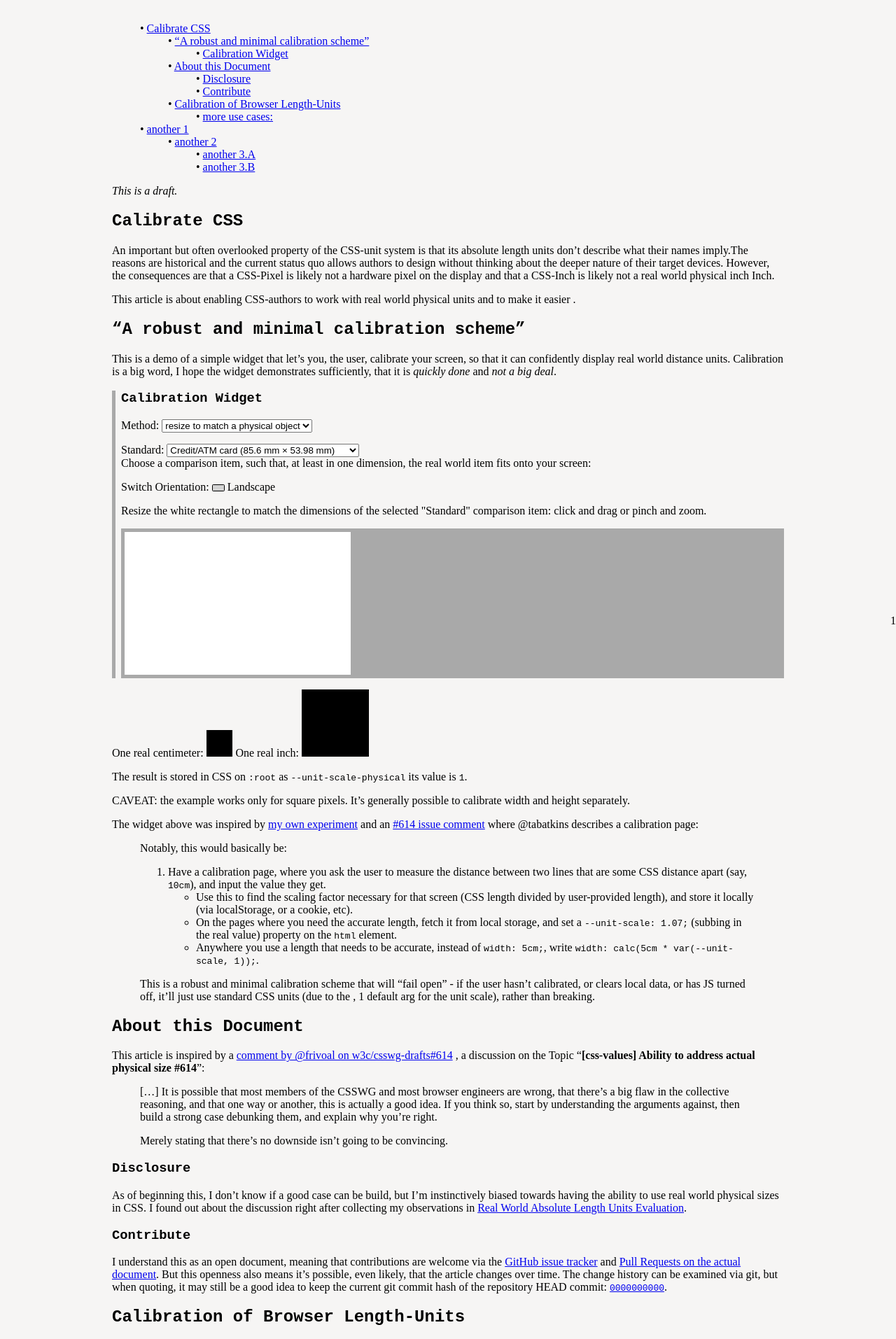
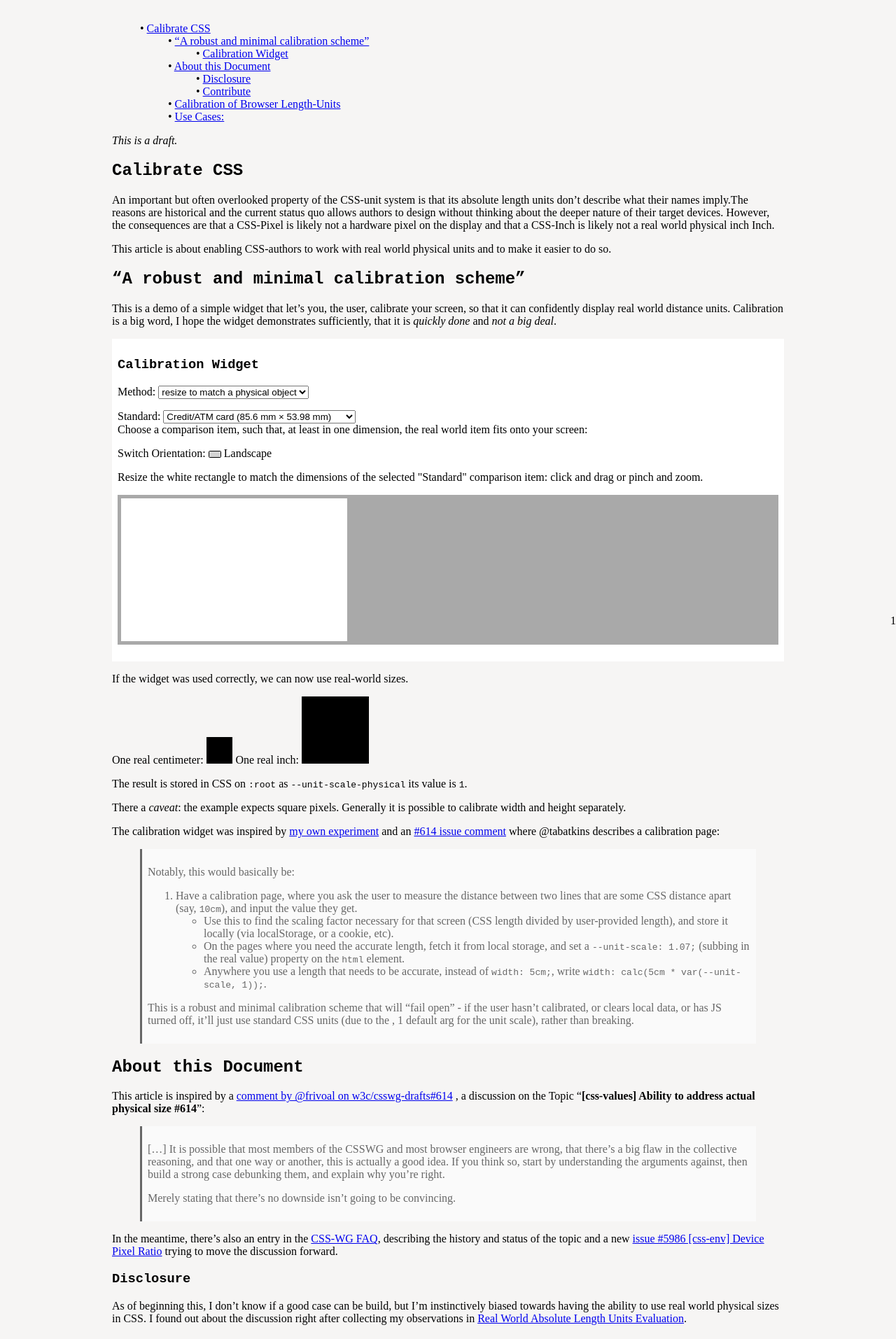
Before and after one commit to graphicore/varla-varfo, a Jekyll site: the page built from explorations/calibrate/index.md, in a window 1280 px wide. Shown: the top 1913 px of the page at 70% size. Built offline with Jekyll 4.4.1, drawn with Linux system fonts in a browser that asks for light colours; some web fonts are replaced; some of the changed text lies outside the part shown.

Commit message:
WIP Calibrate CSS

```diff
--- a/explorations/calibrate/index.md
+++ b/explorations/calibrate/index.md
@@ -21,7 +21,7 @@ consequences are that a CSS-Pixel is likely not a hardware pixel on the
 display and that a CSS-Inch is likely not a real world physical inch Inch.
 
 This article is about enabling CSS-authors to work with real world physical
-units and to make it easier .
+units and to make it easier to do so.
 
 ## "A robust and minimal calibration scheme"
 
@@ -32,18 +32,18 @@ that it is *quickly done* and *not a big deal*.
 
 <div class="insert_calibration_widget"></div>
 
+If the widget was used correctly, we can now use real-world sizes.
+
 One real centimeter: <span class="sample-physical" style="--sample-size: 1cm"></span>
 One real inch: <span class="sample-physical" style="--sample-size: 1in"></span>
-
 
 The result is stored in CSS on `:root` as `--unit-scale-physical` its value
 is <code class="insert insert-unit-scale-physical"></code>.
 
-CAVEAT: the example works only for square pixels. It's generally
-possible to calibrate width and height separately.
+There a *caveat*: the example expects square pixels. Generally it is possible
+to calibrate width and height separately.
 
-
-The widget above was inspired by [my own experiment](../techniques/absolute_units_evaluation.html)
+The calibration widget was inspired by [my own experiment](../techniques/absolute_units_evaluation.html)
 and an [#614 issue comment](https://github.com/w3c/csswg-drafts/issues/614#issuecomment-611217635)
 where @tabatkins describes a calibration page:
 
@@ -83,7 +83,10 @@ This article is inspired by a
 >
 > Merely stating that there's no downside isn't going to be convincing.
 
-
+In the meantime, there's also an entry in the [CSS-WG FAQ](https://wiki.csswg.org/faq#real-physical-lengths),
+describing  the history and status of the topic and a new
+[issue #5986 \[css-env\] Device Pixel Ratio](https://github.com/w3c/csswg-drafts/issues/5986)
+trying to move the discussion forward.
 
 ### Disclosure
 
@@ -91,7 +94,6 @@ As of beginning this, I don't know if a good case can be build, but
 I'm instinctively biased towards having the ability to use real world
 physical sizes in CSS. I found out about the discussion right after
 collecting my observations in [Real World Absolute Length Units Evaluation](../techniques/absolute_units_evaluation.html).
-
 
 ### Contribute
 
@@ -104,10 +106,8 @@ quoting, it may still be a good idea to keep the current git commit hash
 of the repository HEAD commit:
 [`{{ site.github.build_revision | slice: 0, 10 }}`]({{site.github.repository_url}}/commit/{{site.github.build_revision}}).
 
-<!-- TODO: include commit hash and link in an automated build step -->
 
 ## Calibration of Browser Length-Units
-
 
 > The reference pixel is the visual angle of one pixel on a device with
 > a pixel density of 96dpi and a distance from the reader of an arm’s
@@ -119,14 +119,9 @@ of the repository HEAD commit:
 Therefore, on your device the reading distance to have one
 CSS-inch to appear at an visual angle of 0.0213 degrees is: <span class="insert insert-normal-reading-distance"></span>
 
-*Note to me*
-The behavior of the "auto" algorithm of
-[`text-size-adjust`](https://developer.mozilla.org/en-US/docs/Web/CSS/text-size-adjust)
-is a case where we need a good automation in `font-optical-sizing`
-to automatically adjust, `font-variation-settings` won't do it in that case.
 
 
-### more use cases:
+## Use Cases:
 
 * print proofing/designer preview. We can help reducing paper
   wastage!
@@ -162,11 +157,3 @@ to automatically adjust, `font-variation-settings` won't do it in that case.
   requirements? "legible" is one of them, but fonts becoming regularly
   smaller than e.g. 12 pt because the device defaults to 20 inches
   viewing distance instead of 28 inches may be unfortunate.
-
-# another 1
-
-## another 2
-
-### another 3.A
-
-### another 3.B
--- a/explorations/calibrate/style.css
+++ b/explorations/calibrate/style.css
@@ -10,8 +10,13 @@
 
        NOTE: this text-size-adjust seems to take place even when the font-size
              is set to a fixed value. i.e. the default font size is not
-             changed, it's happening further more downstream.
+             changed, it's happening further downstream.
              100% yields the same result as none.
+
+            NEEDS FIX: The behavior of the "auto" algorithm of text-size-adjust
+            is a case where we need good automation in `font-optical-sizing`
+            to automatically adjust, `font-variation-settings` won't do it
+            in this case.
     */
     -webkit-text-size-adjust: none;
     text-size-adjust: none;
@@ -73,12 +78,6 @@ html.show-modal body > *{
 }
 html.show-modal body > .modal {
     display: block;
-}
-
-
-.insert_calibration_widget {
-    border-left: 5px solid darkgrey;
-    padding-left: .5em;
 }
 
 .widget_calibrate {
@@ -220,3 +219,16 @@ html.show-modal body > .modal {
 .page_outline-entry:before {
     content: '• ';
 }
+
+.insert_calibration_widget {
+    background: white;
+    padding: .5em;
+}
+
+blockquote{
+    --text-color: #676767;
+    color: var(--text-color);
+    background: #fafafa;
+    padding: .5em;
+    border-left: .2em solid var(--text-color);
+}
```
